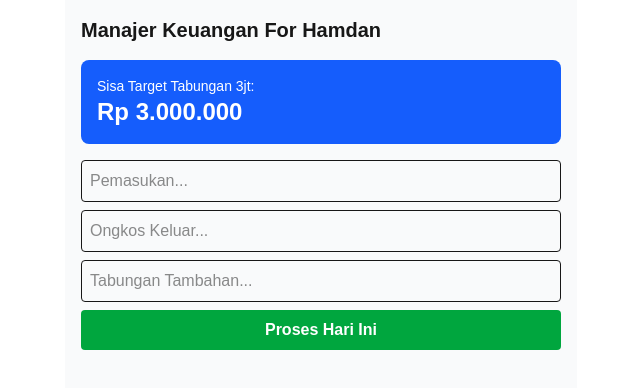
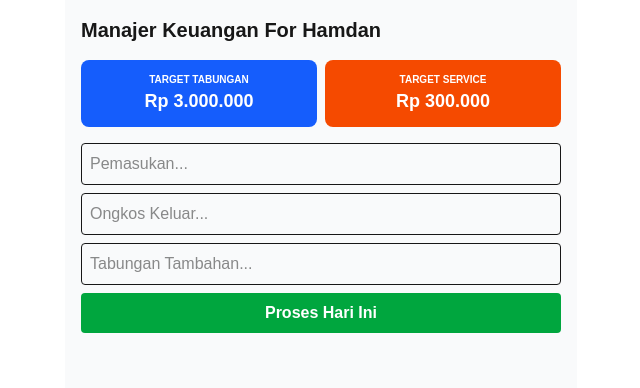
Before and after one commit to fatwahrizkia-ctrl/forhamdan, a Next.js app: page / in a window 1280 px wide. Shown: the top 388 px of the page, without its empty margins (319-959 px from the left). Built offline with nearby package versions, Linux system fonts and the light colour scheme.

Commit message:
Tambah panel target service

```diff
--- a/app/page.tsx
+++ b/app/page.tsx
@@ -32,7 +32,6 @@ export default function Home() {
       return;
     }
 
-    // Hitung ulang akumulasi dari data yang ada
     let currentTotalService = data.reduce((sum, item) => sum + item.service, 0);
     const service = currentTotalService >= targetService ? 0 : p * 0.05;
 
@@ -77,7 +76,9 @@ export default function Home() {
   };
 
   const totalTabunganTerkumpul = data.reduce((sum, item) => sum + item.tabungan + item.e, 0);
-  const sisaTarget = Math.max(0, targetTabungan - totalTabunganTerkumpul);
+  const totalServiceTerkumpul = data.reduce((sum, item) => sum + item.service, 0);
+  const sisaTargetTabungan = Math.max(0, targetTabungan - totalTabunganTerkumpul);
+  const sisaTargetService = Math.max(0, targetService - totalServiceTerkumpul);
 
   const toggleDate = (date: string) => {
     setOpenDates(prev => prev.includes(date) ? prev.filter(d => d !== date) : [...prev, date]);
@@ -91,10 +92,19 @@ export default function Home() {
   return (
     <main className="p-4 max-w-lg mx-auto bg-gray-50 min-h-screen">
       <h1 className="text-xl font-bold mb-4">Manajer Keuangan For Hamdan</h1>
-      <div className="bg-blue-600 text-white p-4 rounded-lg mb-4">
-        <p className="text-sm">Sisa Target Tabungan 3jt:</p>
-        <h2 className="text-2xl font-bold">Rp {sisaTarget.toLocaleString('id-ID')}</h2>
+
+      {/* Panel Target */}
+      <div className="grid grid-cols-2 gap-2 mb-4">
+        <div className="bg-blue-600 text-white p-3 rounded-lg text-center">
+            <p className="text-[10px] uppercase font-bold">Target Tabungan</p>
+            <h2 className="text-lg font-bold">Rp {sisaTargetTabungan.toLocaleString('id-ID')}</h2>
+        </div>
+        <div className="bg-orange-600 text-white p-3 rounded-lg text-center">
+            <p className="text-[10px] uppercase font-bold">Target Service</p>
+            <h2 className="text-lg font-bold">Rp {sisaTargetService.toLocaleString('id-ID')}</h2>
+        </div>
       </div>
+
       <div className="space-y-2 mb-6">
         <input className="border p-2 w-full rounded" placeholder="Pemasukan..." value={pemasukan} onChange={(e) => setPemasukan(formatRupiah(e.target.value))} />
         <input className="border p-2 w-full rounded" placeholder="Ongkos Keluar..." value={ongkos} onChange={(e) => setOngkos(formatRupiah(e.target.value))} />
```
